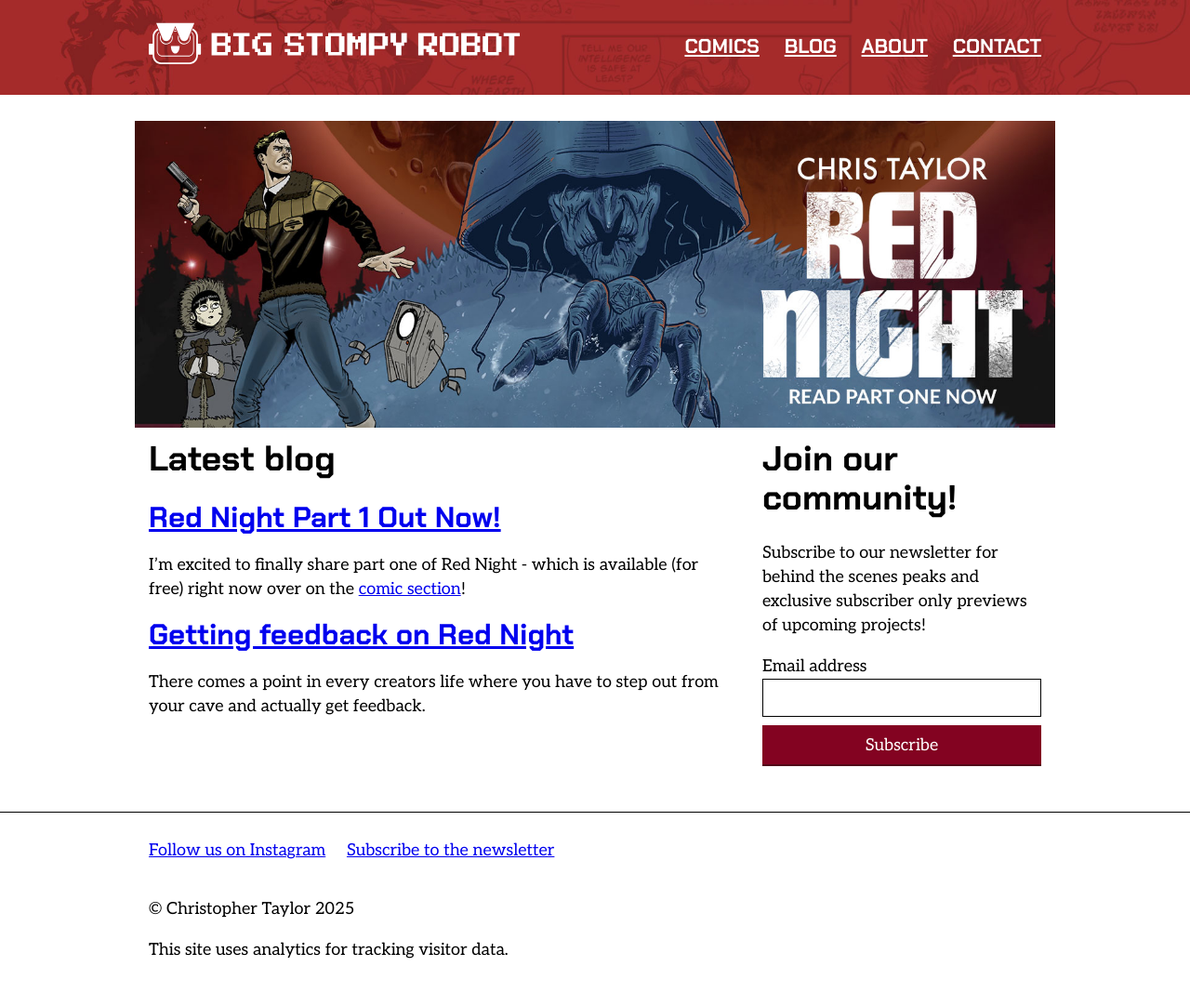
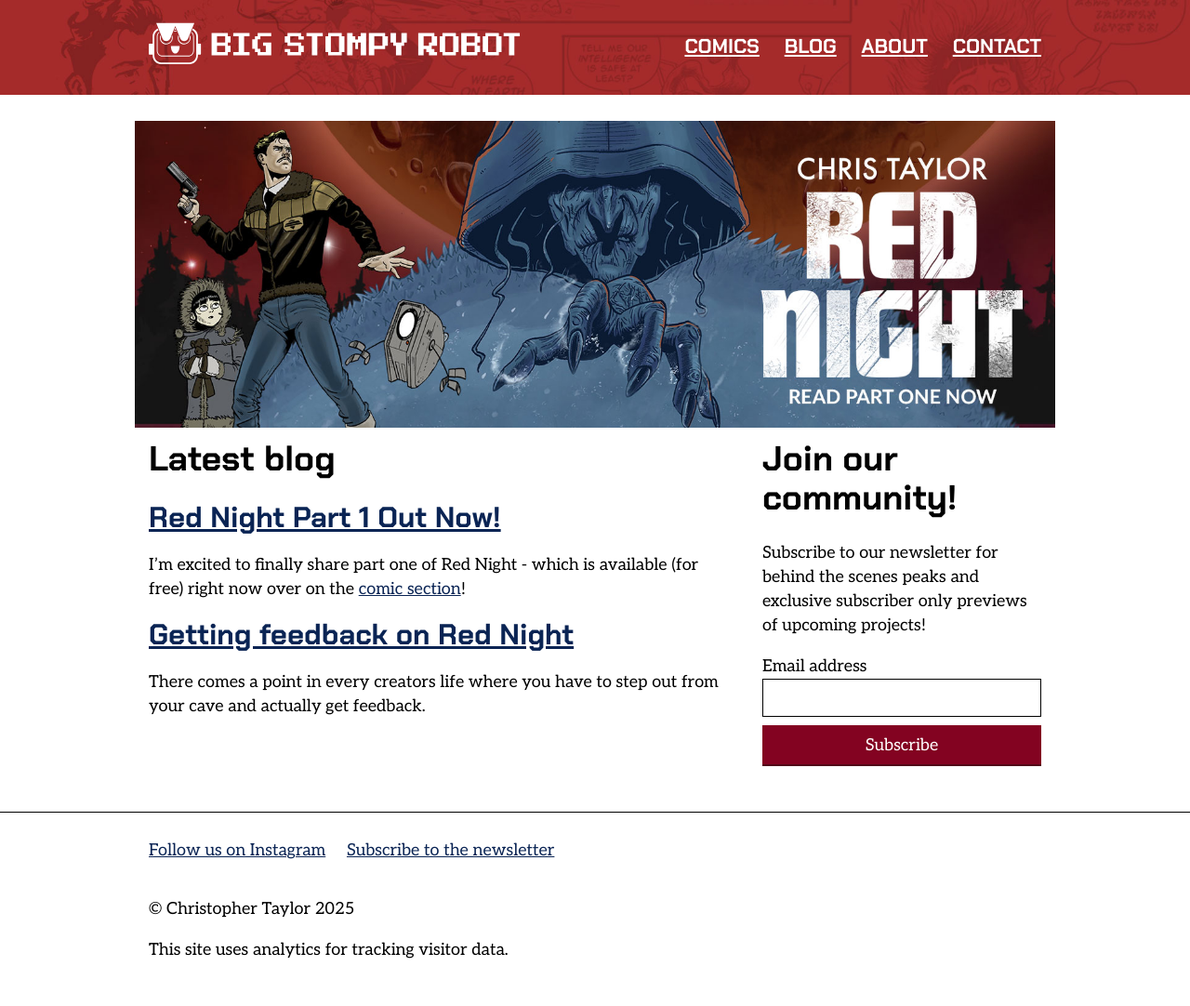
Before and after one commit to ctdesign/bigstompyrobot, a Jekyll site: the page built from index.html, in a window 1280 px wide. Shown: the whole page at 93% size. Built offline with Jekyll 4.4.1, drawn with Linux system fonts in a browser that asks for light colours.

Commit message:
Update main.scss

```diff
--- a/assets/css/main.scss
+++ b/assets/css/main.scss
@@ -31,15 +31,15 @@
 
 
 ::-moz-selection {
-    background: yellow;
+    background: #0A2454;
     text-shadow: none;
-    color: #000;
+    color: #fff;
 }
 
 ::selection {
-    background: yellow;
+    background: #0A2454;
     text-shadow: none;
-    color: #000;
+    color: #fff;
 }
 
 /* A better looking default horizontal rule */
@@ -167,6 +167,16 @@
     max-width: 100%;
 }
 
+blockquote {
+   background-color: #e0e7f2;
+    margin-left: 0;
+    padding: 1.75em;
+    border-left: 1em solid #0A2454;
+    font-style: italic;
+}
+
+a:link {color: $col-theme-compli; text-decoration: underline}
+a:hover {text-decoration: none}
 /* ==========================================================================
 CUSTOM STYLES
 ============================================================================= */
```
